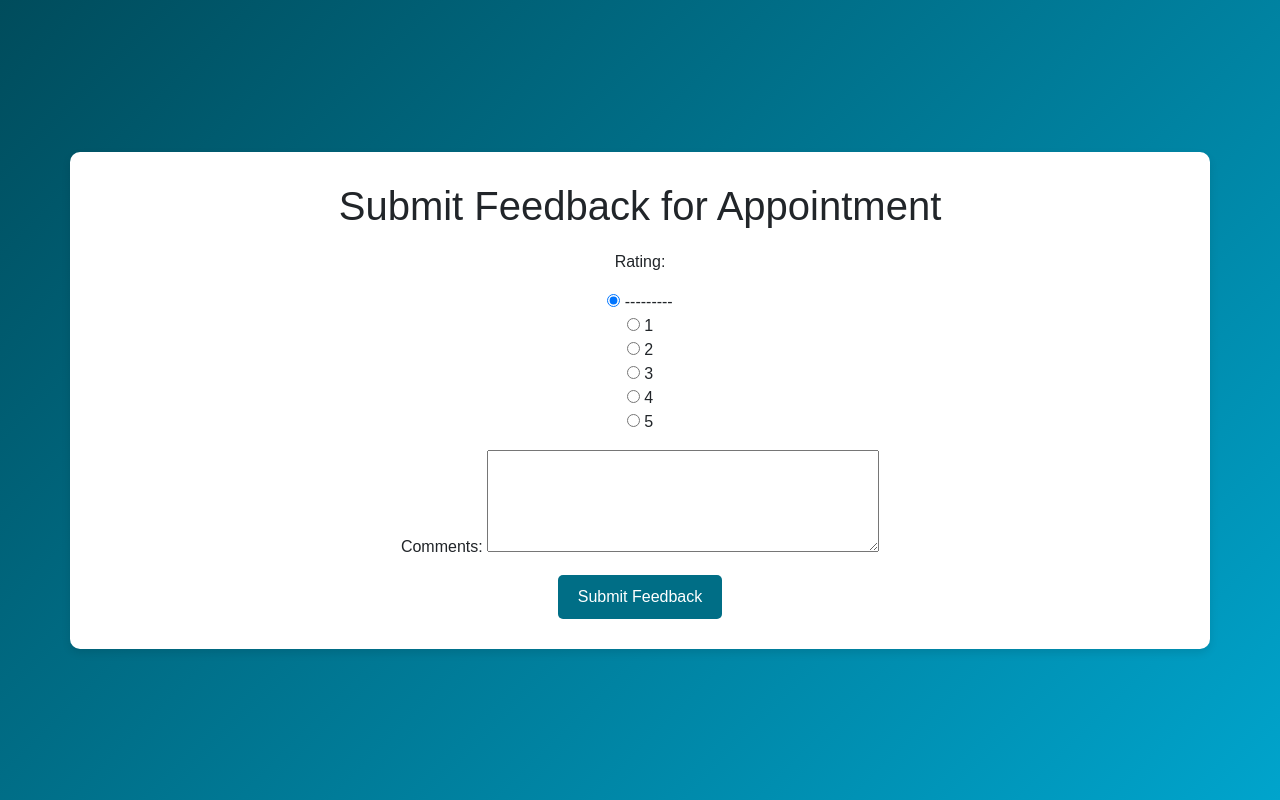
After one commit to Rohan120805/AppointmentGuru, a Django app: page /submit_feedback/45/ in a window 1280 px wide. The commit adds this page. Run offline with Django 5.2, Linux system fonts and the light colour scheme; data comes from the database, SQL or seed files in the repository; both versions use the stored data as it was after the commit.

Commit message:
added feedback form for each appointment

```diff
--- a/AppointmentGuru/admin.py
+++ b/AppointmentGuru/admin.py
@@ -6,3 +6,4 @@ admin.site.register(Customer)
 admin.site.register(Doctor)
 admin.site.register(Appointment)
 admin.site.register(Hospital)
+admin.site.register(Feedback)
--- /dev/null
+++ b/AppointmentGuru/forms.py
@@ -0,0 +1,11 @@
+from django import forms
+from .models import Feedback
+
+class FeedbackForm(forms.ModelForm):
+    class Meta:
+        model = Feedback
+        fields = ['rating', 'comments']
+        widgets = {
+            'rating': forms.RadioSelect(choices=[(i, i) for i in range(6)]),
+            'comments': forms.Textarea(attrs={'rows': 4, 'cols': 40}),
+        }
--- a/AppointmentGuru/models.py
+++ b/AppointmentGuru/models.py
@@ -89,3 +89,12 @@ class Hospital(models.Model):
 
     def __str__(self):
         return f"{self.hospitalName} -> {self.branch}"
+
+class Feedback(models.Model):
+    appointment = models.ForeignKey(Appointment, on_delete=models.CASCADE)
+    rating = models.IntegerField(choices=[(i, i) for i in range(1, 6)])
+    comments = models.TextField(blank=True, null=True)
+    created_at = models.DateTimeField(auto_now_add=True)
+
+    def __str__(self):
+        return f"{self.appointment.doctorName} -> {self.appointment.patientName}"
--- a/AppointmentGuru/urls.py
+++ b/AppointmentGuru/urls.py
@@ -14,4 +14,6 @@ urlpatterns=[
     path('doctorLogin/', views.dLogin, name='dLogin'),
     path('doctorLogin/doctorHome/doctorAppointments/', views.doctorAppointments, name='doctorAppointments'),
     path('doctorLogin/doctorHome/todayAppointments/', views.todayAppointments, name='todayAppointments'),
+    path('submit_feedback/<int:appointment_id>/', views.submit_feedback, name='submit_feedback'),
+    path('feedback_success/', views.feedback_success, name='feedback_success'),
 ]
--- a/AppointmentGuru/views.py
+++ b/AppointmentGuru/views.py
@@ -1,7 +1,8 @@
-from django.shortcuts import render, redirect
+from django.shortcuts import render, redirect, get_object_or_404
 import pandas as pd
 from datetime import date, timedelta
-from .models import Doctor, Customer, Appointment, Hospital
+from .models import Doctor, Customer, Appointment, Hospital, Feedback
+from .forms import FeedbackForm
 from django.core.mail import send_mail
 from django.conf import settings
 import joblib
@@ -218,18 +219,27 @@ def dLogin(request):
 def userAppointments(request):
     user = request.session.get('user')
     appointments = Appointment.objects.all().filter(patientPhoneNumber=user["phoneNumber"])
-    appointments_list = list(appointments.values('doctorName', 'hospitalName', 'date', 'specialisation', 'time'))
+    appointments_list = list(appointments.values('doctorName', 'hospitalName', 'date', 'specialisation', 'time', 'doctorPhoneNumber','patientPhoneNumber', 'id'))
     for appointment in appointments_list:
+        feedback = Feedback.objects.filter(appointment_id=appointment['id']).first()
+        if feedback:
+            appointment['rating'] = feedback.rating
+            appointment['comments'] = feedback.comments
+        else:
+            appointment['rating'] = None
         appointment['title'] = f"{appointment['doctorName']}"
         appointment['start'] = appointment['date']
         appointment['description'] = f"Doctor Name: {appointment['doctorName']}\nSpecialisation: {appointment['specialisation']}\nHospital Name: {appointment['hospitalName']}\nSlot: {appointment['time']}"
-        del appointment['doctorName']
+        # del appointment['doctorName']
         del appointment['hospitalName']
-        del appointment['date']
+        # del appointment['date']
         del appointment['specialisation']
-        del appointment['time']
+        # del appointment['time']
+        del appointment['doctorPhoneNumber']
+        del appointment['patientPhoneNumber']
+        # del appointment['id']
     appointments_json = json.dumps(appointments_list, cls=DjangoJSONEncoder)
-    return render(request, "yourAppointments.html", {'appointments_json': appointments_json})
+    return render(request, "yourAppointments.html", {'appointments_json': appointments_json, 'appointments':appointments_list})
 
 def uEditDetails(request):#todo
     details = request.session.get('details')
@@ -347,3 +357,19 @@ def insurance_predictor(request):
 
         return render(request, 'insurance.html', {'prediction': prediction})
     return render(request, 'insurance.html')
+
+def submit_feedback(request, appointment_id):
+    appointment = get_object_or_404(Appointment, id=appointment_id)
+    if request.method == 'POST':
+        form = FeedbackForm(request.POST)
+        if form.is_valid():
+            feedback = form.save(commit=False)
+            feedback.appointment = appointment
+            feedback.save()
+            return redirect('feedback_success')
+    else:
+        form = FeedbackForm()
+    return render(request, 'submit_feedback.html', {'form': form, 'appointment': appointment})
+
+def feedback_success(request):
+    return render(request, 'feedback_success.html')
--- /dev/null
+++ b/templates/submit_feedback.html
@@ -0,0 +1,67 @@
+{% load static %}
+<!DOCTYPE html>
+<html lang="en">
+<head>
+    <meta charset="UTF-8">
+    <meta name="viewport" content="width=device-width, initial-scale=1.0">
+    <title>Submit Feedback</title>
+    <link href="https://cdn.jsdelivr.net/npm/bootstrap@5.3.0-alpha1/dist/css/bootstrap.min.css" rel="stylesheet" integrity="sha384-GLhlTQ8iRABdZLl6O3oVMWSktQOp6b7In1Zl3/Jr59b6EGGoI1aFkw7cmDA6j6gD" crossorigin="anonymous">
+    <style>
+        body {
+            background: linear-gradient(135deg, #004C5C, #00A4CC);
+            display: flex;
+            justify-content: center;
+            align-items: center;
+            height: 100vh;
+            margin: 0;
+            font-family: Arial, sans-serif;
+        }
+        .container {
+            text-align: center;
+            background-color: #ffffff;
+            padding: 30px;
+            border-radius: 10px;
+            box-shadow: 0 4px 8px rgba(0, 0, 0, 0.1);
+            animation: fadeIn 1s ease-in-out;
+        }
+        h1 {
+            margin-bottom: 20px;
+        }
+        form {
+            width: 100%;
+            max-width: 500px;
+            margin: 0 auto;
+        }
+        .form-control {
+            margin-bottom: 15px;
+        }
+        .btn-submit {
+            background-color: #006E86;
+            color: white;
+            padding: 10px 20px;
+            border: none;
+            border-radius: 5px;
+            cursor: pointer;
+            transition: background-color 0.3s ease;
+        }
+        .btn-submit:hover {
+            background-color: #005f73;
+        }
+        @keyframes fadeIn {
+            from { opacity: 0; }
+            to { opacity: 1; }
+        }
+    </style>
+</head>
+<body>
+    <div class="container">
+        <h1>Submit Feedback for Appointment</h1>
+        <form method="post">
+            {% csrf_token %}
+            {{ form.as_p }}
+            <button type="submit" class="btn btn-submit">Submit Feedback</button>
+        </form>
+    </div>
+    <script src="https://cdn.jsdelivr.net/npm/bootstrap@5.3.3/dist/js/bootstrap.bundle.min.js" integrity="sha384-YvpcrYf0tY3lHB60NNkmXc5s9fDVZLESaAA55NDzOxhy9GkcIdslK1eN7N6jIeHz" crossorigin="anonymous"></script>
+</body>
+</html>
```
Also changed, not shown: templates/feedback_success.html (added, +63 -0 lines), templates/yourAppointments.html (+47 -1 lines), AppointmentGuru/migrations/0012_feedback.py (added), db.sqlite3.
